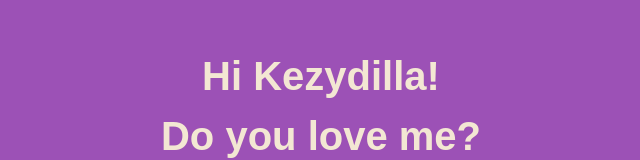
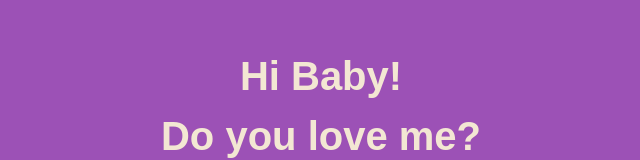
Before and after one commit to blazingrobot/cutie, a plain HTML site: page index.html in a window 1280 px wide. Shown: the part 112-272 px from the top of the page, without its empty margins (319-959 px from the left). Drawn offline with Linux system fonts and the light colour scheme.

Commit message:
Update index.html

```diff
--- a/index.html
+++ b/index.html
@@ -9,7 +9,7 @@
 <body>
     <div class="wrapper">
         <!-- Greeting section -->
-        <h2 class="greeting">Hi Kezydilla!</h2>
+        <h2 class="greeting">Hi Baby!</h2>
 
         <!-- Question section -->
         <h2 class="question">Do you love me?</h2>
```
